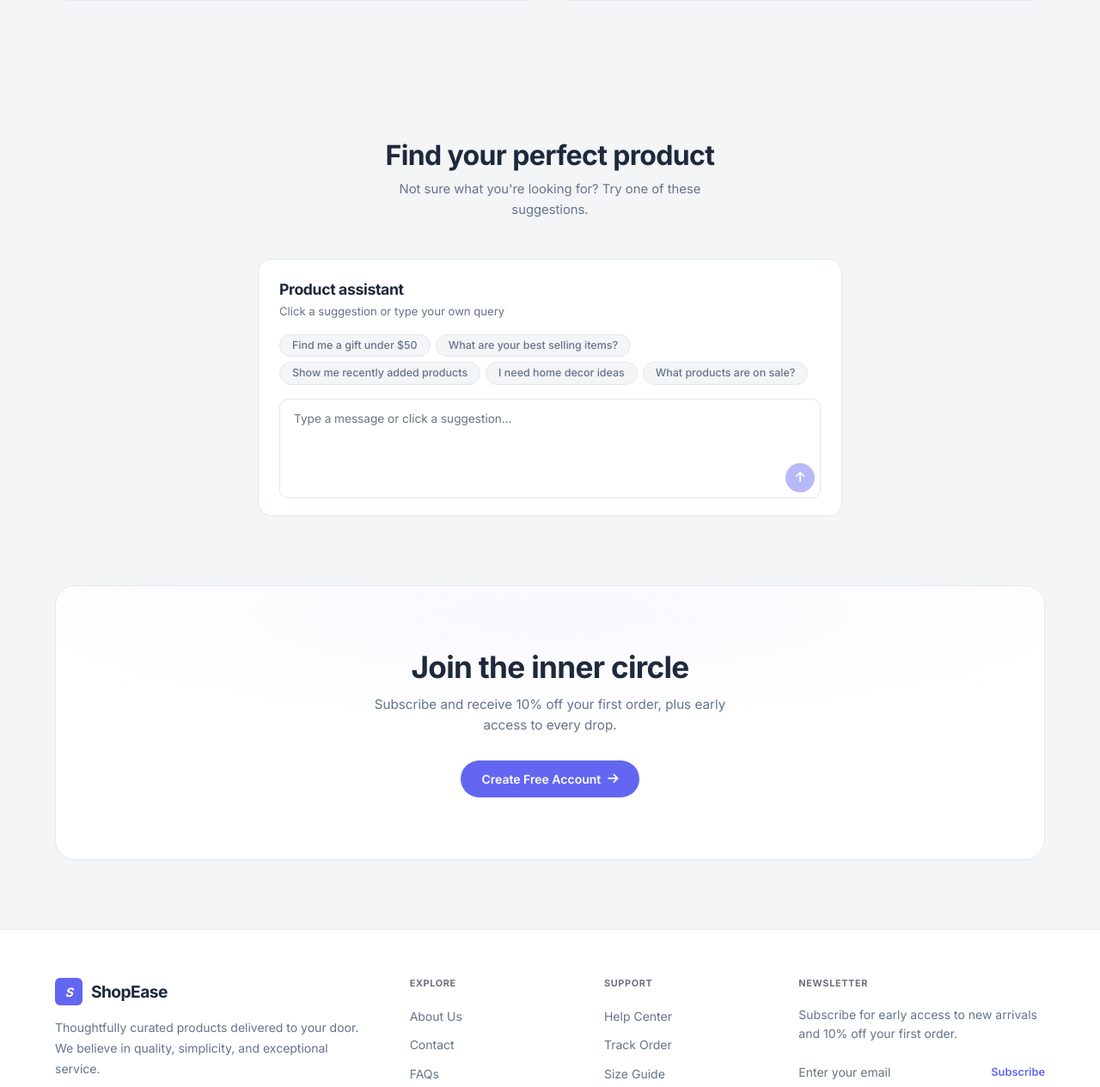
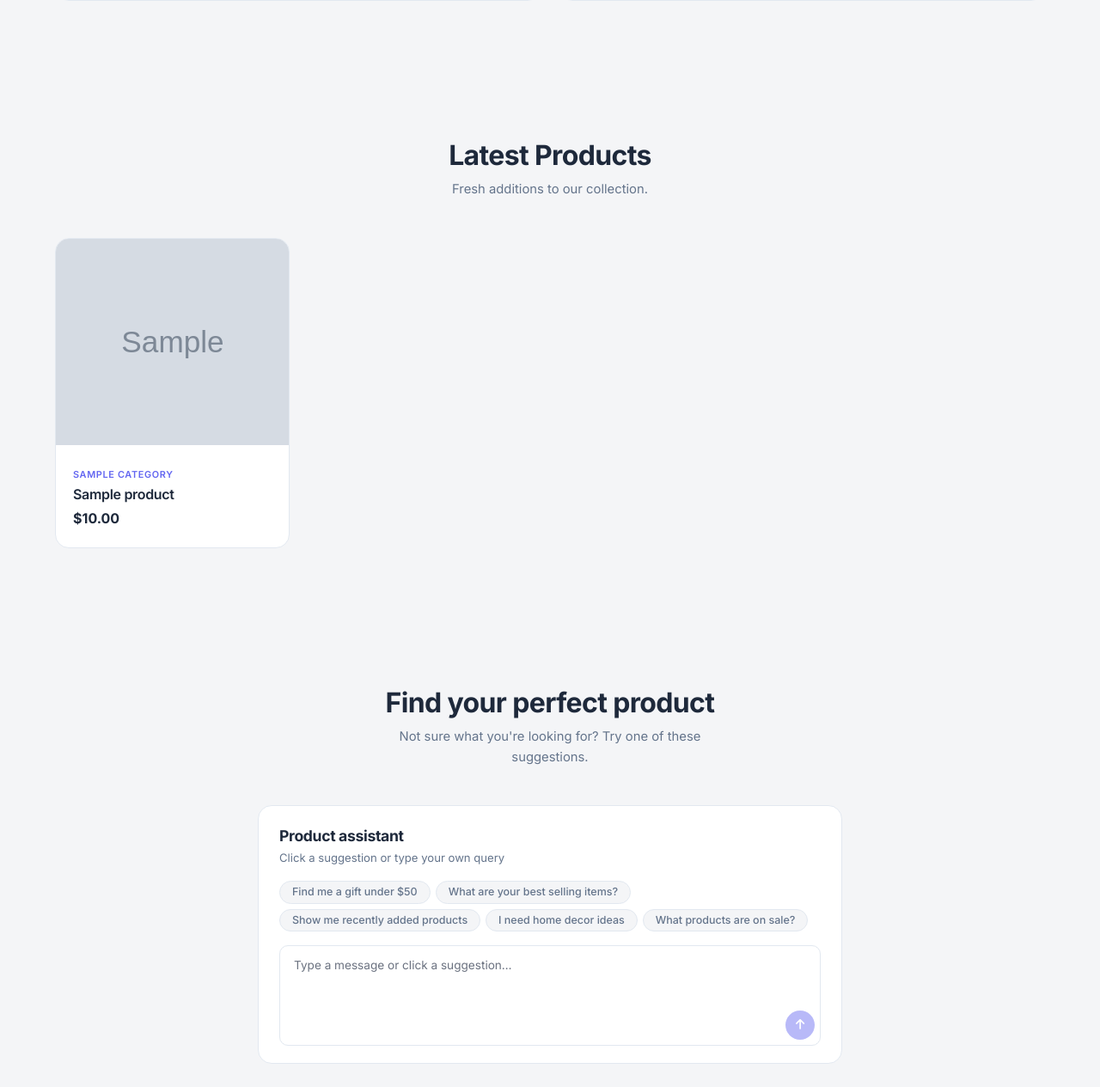
Before and after one commit to Musthak2004/E-commerce-Website, a Django app: page / in a window 1280 px wide. Shown: the part 2032-3297 px from the top of the page at 86% size. Run offline with Django 5.2, Linux system fonts and the light colour scheme; tables that the repository leaves empty hold one stand-in row (values such as "Sample post"); grey boxes marked "Sample" are stand-in pictures.

Commit message:
feat: product recommendations engine — recently viewed, frequently bought together, enhanced related products
Add a full recommendation system in three layers:
- Recently Viewed (session-based, no DB writes, most-recent-first capped at 12)
- Frequently Bought Together (mined from OrderItem co-occurrence in non-cancelled orders)
- Enhanced Related Products (category/tag-based, ordered by avg rating + sales count)

Template tags render recommendation grids that only display when there's data.
Home page gets dynamic 'Latest Products' from real DB data.
Product detail now shows all three recommendation types.

Co-Authored-By: Claude <noreply@anthropic.com>

```diff
--- a/pages/views.py
+++ b/pages/views.py
@@ -13,6 +13,8 @@ from django.views.decorators.http import require_POST
 from django.shortcuts import redirect
 from django.utils.decorators import method_decorator
 
+from products.models import Product
+
 from .forms import ContactForm
 from .models import NewsletterSubscriber
 
@@ -21,6 +23,17 @@ logger = logging.getLogger(__name__)
 
 class HomePageView(TemplateView):
     template_name = "home.html"
+
+    def get_context_data(self, **kwargs):
+        context = super().get_context_data(**kwargs)
+        # Show the 4 newest available products
+        context["new_arrivals"] = (
+            Product.objects
+            .filter(is_available=True)
+            .select_related("seller", "category")
+            .order_by("-created_at")[:4]
+        )
+        return context
 
 
 class ContactPageView(FormView):
--- /dev/null
+++ b/products/recommendations.py
@@ -0,0 +1,116 @@
+from django.db.models import Avg, Count, Q
+
+from .models import Product
+
+
+# ─── Recently Viewed (session-based) ────────────────────────────────────
+
+RECENTLY_VIEWED_SESSION_KEY = "recently_viewed_ids"
+MAX_RECENTLY_VIEWED = 12
+
+
+def track_product_view(request, product):
+    """Store a product id in the session's recently-viewed list (deduplicated,
+       most-recent-first, capped at MAX_RECENTLY_VIEWED)."""
+    viewed = request.session.get(RECENTLY_VIEWED_SESSION_KEY, [])
+    # Remove existing entry so we can push it to front
+    try:
+        viewed.remove(product.pk)
+    except ValueError:
+        pass
+    viewed.insert(0, product.pk)
+    request.session[RECENTLY_VIEWED_SESSION_KEY] = viewed[:MAX_RECENTLY_VIEWED]
+    # Mark session as modified — Django may not detect list mutation
+    request.session.modified = True
+
+
+def get_recently_viewed(request, max_results=8):
+    """Return Product queryset for the recently-viewed ids stored in session,
+       maintaining session order."""
+    viewed_ids = request.session.get(RECENTLY_VIEWED_SESSION_KEY, [])
+    if not viewed_ids:
+        return Product.objects.none()
+
+    qs = Product.objects.filter(
+        pk__in=viewed_ids[:max_results],
+        is_available=True,
+    ).select_related("seller", "category")
+
+    # Preserve the order from the session list
+    ordered = []
+    for pk in viewed_ids:
+        for p in qs:
+            if p.pk == pk:
+                ordered.append(p)
+                break
+    return ordered
+
+
+# ─── Frequently Bought Together ────────────────────────────────────────
+
+def get_frequently_bought_together(product, max_results=4):
+    """Find products that frequently appear in the same orders as *product*,
+       ordered by co-occurrence count descending.
+
+    Uses only non-cancelled orders to keep recommendations relevant.
+    """
+    from orders.models import OrderItem, Order
+
+    # Get IDs of orders containing this product (exclude cancelled)
+    order_ids = OrderItem.objects.filter(
+        product=product,
+        order__status__in=("PENDING", "CONFIRMED", "SHIPPED", "DELIVERED"),
+    ).values_list("order_id", flat=True)
+
+    if not order_ids:
+        return Product.objects.none()
+
+    # Find other products in those same orders, ranked by frequency
+    paired_ids = (
+        OrderItem.objects
+        .filter(order_id__in=list(order_ids))
+        .exclude(product=product)
+        .values("product_id")
+        .annotate(score=Count("product_id"))
+        .order_by("-score")[:max_results]
+        .values_list("product_id", flat=True)
+    )
+
+    if not paired_ids:
+        return Product.objects.none()
+
+    qs = Product.objects.filter(
+        pk__in=list(paired_ids),
+        is_available=True,
+    ).select_related("seller", "category")
+
+    # Preserve score order
+    ordered = []
+    for pid in paired_ids:
+        for p in qs:
+            if p.pk == pid:
+                ordered.append(p)
+                break
+    return ordered
+
+
+# ─── Enhanced Related Products ─────────────────────────────────────────
+
+def get_related_products(product, max_results=4):
+    """Return products related by category *or* shared tags, ordered by
+       average rating then sales count (so best-liked and most-bought
+       products show first)."""
+    return Product.objects.filter(
+        is_available=True,
+    ).exclude(
+        pk=product.pk,
+    ).filter(
+        Q(category=product.category) | Q(tags__in=product.tags.all()),
+    ).distinct().select_related(
+        "seller", "category",
+    ).annotate(
+        avg_rating=Avg("reviews__rating"),
+        sales_count=Count("order_items", filter=Q(order_items__order__status__in=(
+            "CONFIRMED", "SHIPPED", "DELIVERED",
+        ))),
+    ).order_by("-avg_rating", "-sales_count")[:max_results]
--- /dev/null
+++ b/products/templates/products/includes/recommended_products.html
@@ -0,0 +1,28 @@
+{% if products %}
+<section class="section related-section" data-animate>
+    <div class="section-header anim-fadeInUp">
+        <div>
+            <h2>{{ title }}</h2>
+            {% if subtitle %}<p>{{ subtitle }}</p>{% endif %}
+        </div>
+    </div>
+    <div class="product-grid">
+        {% for product in products %}
+            <a href="{% url 'products:product_detail' product.slug %}" class="product-card" style="--i:{{ forloop.counter0 }}">
+                <div class="product-card-img">
+                    {% if product.image %}
+                        <img src="{{ product.image_url }}" alt="{{ product.name }}" loading="lazy">
+                    {% else %}
+                        <i class="fas fa-image placeholder-icon"></i>
+                    {% endif %}
+                </div>
+                <div class="product-card-body">
+                    <span class="product-category">{{ product.category.name|default:"General" }}</span>
+                    <h3>{{ product.name }}</h3>
+                    <span class="product-price">${{ product.price }}</span>
+                </div>
+            </a>
+        {% endfor %}
+    </div>
+</section>
+{% endif %}
--- a/products/templates/products/product_detail.html
+++ b/products/templates/products/product_detail.html
@@ -1,5 +1,6 @@
 {% extends "base.html" %}
 {% load static %}
+{% load recommendations_tags %}
 
 {% block title %}{{ product.name }} — ShopEase{% endblock %}
 
@@ -138,7 +139,7 @@
             <p>You might also like these.</p>
         </div>
     </div>
-    <div class="product-grid ">
+    <div class="product-grid">
         {% for related in related_products %}
             <a href="{% url 'products:product_detail' related.slug %}" class="product-card" style="--i:{{ forloop.counter0 }}">
                 <div class="product-card-img">
@@ -159,6 +160,8 @@
 </section>
 {% endif %}
 
+{% frequently_bought_together product %}
+
 {% block extra_js %}
 <script>
 (function() {
--- /dev/null
+++ b/products/templatetags/recommendations_tags.py
@@ -0,0 +1,29 @@
+from django import template
+
+from products.recommendations import (
+    get_frequently_bought_together,
+    get_recently_viewed,
+)
+
+register = template.Library()
+
+
+@register.inclusion_tag("products/includes/recommended_products.html", takes_context=True)
+def recently_viewed_products(context, max_results=6):
+    """Renders a product grid of recently-viewed products for the current user.
+
+    Usage: {% recently_viewed_products [max_results] %}
+    """
+    request = context["request"]
+    products = get_recently_viewed(request, max_results=max_results)
+    return {"products": products, "title": "Recently Viewed", "subtitle": "Pick up where you left off."}
+
+
+@register.inclusion_tag("products/includes/recommended_products.html", takes_context=False)
+def frequently_bought_together(product, max_results=4):
+    """Renders a product grid of products frequently bought with *product*.
+
+    Usage: {% frequently_bought_together product [max_results] %}
+    """
+    products = get_frequently_bought_together(product, max_results=max_results)
+    return {"products": products, "title": "Frequently Bought Together", "subtitle": "Customers who bought this also purchased."}
--- a/templates/home.html
+++ b/templates/home.html
@@ -1,5 +1,6 @@
 {% extends "base.html" %}
 {% load static %}
+{% load recommendations_tags %}
 
 {% block title %}ShopEase — Premium Essentials{% endblock %}
 
@@ -107,6 +108,35 @@
     </div>
 </section>
 
+{% if new_arrivals %}
+<section class="section" data-animate>
+    <div class="section-header anim-fadeInUp">
+        <h2>Latest Products</h2>
+        <p>Fresh additions to our collection.</p>
+    </div>
+    <div class="product-grid">
+        {% for product in new_arrivals %}
+            <a href="{% url 'products:product_detail' product.slug %}" class="product-card" style="--i:{{ forloop.counter0 }}">
+                <div class="product-card-img">
+                    {% if product.image %}
+                        <img src="{{ product.image_url }}" alt="{{ product.name }}" loading="lazy">
+                    {% else %}
+                        <i class="fas fa-image placeholder-icon"></i>
+                    {% endif %}
+                </div>
+                <div class="product-card-body">
+                    <span class="product-category">{{ product.category.name|default:"General" }}</span>
+                    <h3>{{ product.name }}</h3>
+                    <span class="product-price">${{ product.price }}</span>
+                </div>
+            </a>
+        {% endfor %}
+    </div>
+</section>
+{% endif %}
+
+{% recently_viewed_products 6 %}
+
 <!-- Prompt Assistant -->
 <section class="section">
     <div class="section-header anim-fadeInUp">
```
Also changed, not shown: products/views.py (+17 -11 lines), products/templatetags/__init__.py (added).
